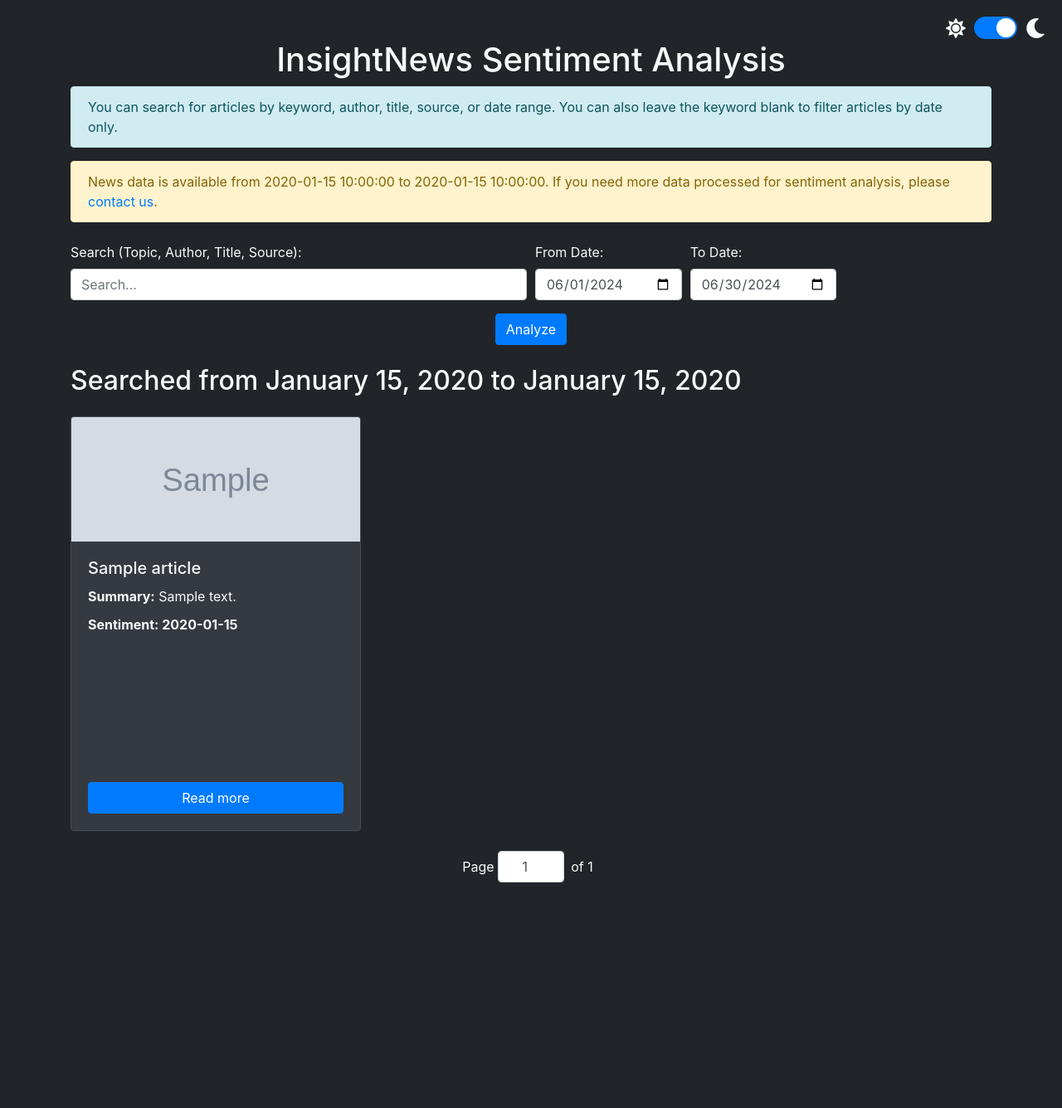
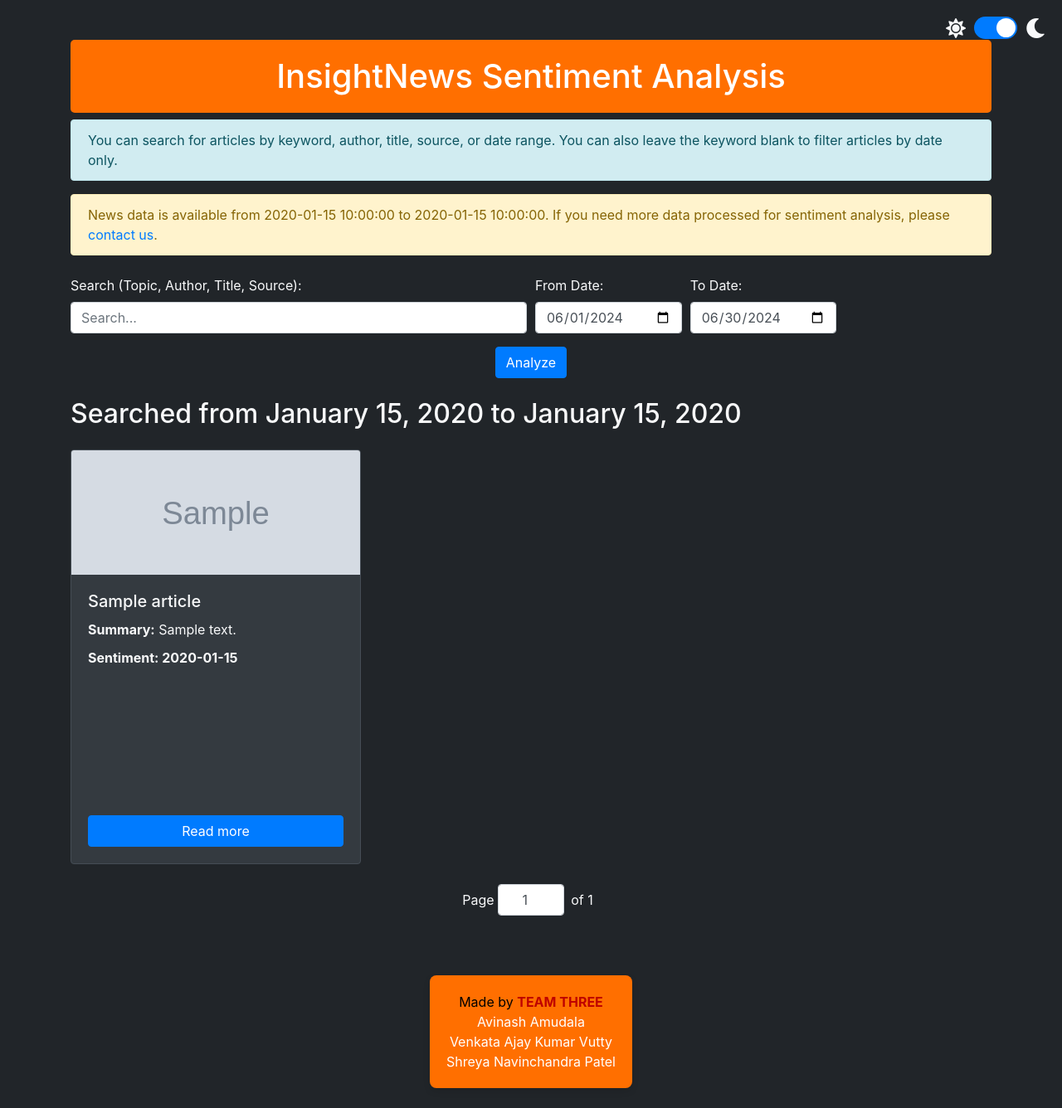
Before and after one commit to Avinash-Amudala/InsightNews-ISTE612, a Flask app: template src/templates/index.html in a window 1280 px wide. Shown: the whole page at 83% size. Before the commit the page ends 1064 px from the top, so only its background shows below. Run offline with Flask 3, Linux system fonts and the light colour scheme; the template is opened without the code that fills it: most values are stand-ins (such as "Sample title", 1, 10 or a date in 2020); grey boxes marked "Sample" are stand-in pictures; parts of the project's set-up code (start-up, migrations or seed data) failed here and were passed over; some libraries are stand-ins or nearby versions.

Commit message:
add credits and re-formart

```diff
--- a/src/templates/index.html
+++ b/src/templates/index.html
@@ -1,55 +1,68 @@
-<!doctype html>
+<!DOCTYPE html>
 <html lang="en">
+
 <head>
-    <meta charset="UTF-8">
-    <meta name="viewport" content="width=device-width, initial-scale=1, shrink-to-fit=no">
+    <meta charset="UTF-8" />
+    <meta name="viewport" content="width=device-width, initial-scale=1, shrink-to-fit=no" />
     <title>InsightNews Sentiment Analysis</title>
-    <link href="https://stackpath.bootstrapcdn.com/bootstrap/4.5.2/css/bootstrap.min.css" rel="stylesheet">
-    <link rel="stylesheet" href="https://cdnjs.cloudflare.com/ajax/libs/font-awesome/5.15.4/css/all.min.css">
+    <link href="https://stackpath.bootstrapcdn.com/bootstrap/4.5.2/css/bootstrap.min.css" rel="stylesheet" />
+    <link rel="stylesheet" href="https://cdnjs.cloudflare.com/ajax/libs/font-awesome/5.15.4/css/all.min.css" />
     <style>
         body.light-theme {
             background-color: #f8f9fa;
             color: #212529;
         }
+
         body.dark-theme {
             background-color: #212529;
             color: #f8f9fa;
         }
+
         .card {
-            transition: transform 0.2s ease-in-out, box-shadow 0.2s ease-in-out, background-color 0.3s, border 0.3s;
+            transition: transform 0.2s ease-in-out, box-shadow 0.2s ease-in-out,
+                background-color 0.3s, border 0.3s;
             min-height: 500px;
             display: flex;
             flex-direction: column;
             justify-content: space-between;
         }
+
         .card.light-theme {
             background-color: #ffffff;
             border: 1px solid #dee2e6;
         }
+
         .card.dark-theme {
             background-color: #343a40;
             border: 1px solid #454d55;
         }
+
         .card img {
             height: 150px;
             object-fit: cover;
         }
+
         .card-body {
             flex: 1;
             display: flex;
             flex-direction: column;
         }
-        .card-title, .card-text {
+
+        .card-title,
+        .card-text {
             flex-grow: 1;
             margin-bottom: 10px;
         }
+
         .card .btn {
             margin-top: auto;
         }
+
         .card:hover {
             transform: translateY(-10px);
             box-shadow: 0px 4px 15px rgba(0, 0, 0, 0.3);
         }
+
         .theme-switch-wrapper {
             position: fixed;
             top: 20px;
@@ -58,15 +71,18 @@
             align-items: center;
             z-index: 1050;
         }
+
         .theme-switch {
             display: flex;
             align-items: center;
         }
+
         .theme-switch input {
             height: 0;
             width: 0;
             visibility: hidden;
         }
+
         .theme-switch label {
             cursor: pointer;
             text-indent: -9999px;
@@ -78,8 +94,9 @@
             position: relative;
             margin: 0 10px;
         }
+
         .theme-switch label:after {
-            content: '';
+            content: "";
             position: absolute;
             top: 2px;
             left: 2px;
@@ -89,23 +106,29 @@
             border-radius: 90px;
             transition: 0.3s;
         }
-        .theme-switch input:checked + label {
+
+        .theme-switch input:checked+label {
             background: #007bff;
         }
-        .theme-switch input:checked + label:after {
+
+        .theme-switch input:checked+label:after {
             left: calc(100% - 2px);
             transform: translateX(-100%);
         }
+
         .theme-switch label:active:after {
             width: 30px;
         }
+
         .theme-icon {
             font-size: 1.5em;
         }
+
         .card-link {
             text-decoration: none;
             color: inherit;
         }
+
         .loading-overlay {
             position: fixed;
             top: 0;
@@ -118,57 +141,96 @@
             align-items: center;
             z-index: 1050;
         }
+
         .loading-spinner {
             text-align: center;
             color: white;
             font-size: 2rem;
         }
+
         .pagination .page-item.disabled .page-link {
             color: #6c757d;
             pointer-events: none;
             cursor: default;
         }
+
         .pagination .page-item.active .page-link {
             background-color: #007bff;
             border-color: #007bff;
         }
+
         .page-input {
             width: 80px;
             min-width: 60px;
             text-align: center;
         }
 
+        .footer-card {
+            background-color: #ff6f00;
+            color: #000000;
+            border-radius: 8px;
+            box-shadow: 0 4px 8px rgba(0, 0, 0, 0.1);
+            padding: 20px;
+            display: inline-block;
+            max-width: 500px;
+            margin: 0 auto;
+        }
+
+        .footer-card a {
+            color: #ffffff;
+            text-decoration: none;
+        }
+
+        .footer-card a:hover {
+            text-decoration: underline;
+        }
     </style>
 </head>
+
 <body>
     <div class="container mt-5">
-    <h1 class="text-center">InsightNews Sentiment Analysis</h1>
+        <h1 style="
+          background-color: #ff6f00;
+          color: #ffffff;
+          padding: 20px;
+          text-align: center;
+          border-radius: 5px;
+        ">
+            InsightNews Sentiment Analysis
+        </h1>
         <div class="alert alert-info" role="alert">
-        You can search for articles by keyword, author, title, source, or date range. You can also leave the keyword blank to filter articles by date only.
+            You can search for articles by keyword, author, title, source, or date
+            range. You can also leave the keyword blank to filter articles by date
+            only.
         </div>
         <div class="alert alert-warning" role="alert">
-        News data is available from {{ date_min }} to {{ date_max }}. If you need more data processed for sentiment analysis, please <a href="mailto:aa9429@rit.edu">contact us</a>.
+            News data is available from {{ date_min }} to {{ date_max }}. If you
+            need more data processed for sentiment analysis, please
+            <a href="mailto:aa9429@rit.edu">contact us</a>.
         </div>
         <form method="POST" action="{{ url_for('index') }}" class="my-4">
             <div class="form-row">
                 <div class="form-group col-md-6">
                     <label for="query">Search (Topic, Author, Title, Source):</label>
-                <input type="text" class="form-control" id="query" name="query" placeholder="Search..." value="{{ query }}">
+                    <input type="text" class="form-control" id="query" name="query" placeholder="Search..."
+                        value="{{ query }}" />
                 </div>
                 <div class="form-group col-md-2">
                     <label for="from_date">From Date:</label>
-                <input type="date" class="form-control" id="from_date" name="from_date" value="{{ from_date or '2024-06-01' }}">
+                    <input type="date" class="form-control" id="from_date" name="from_date"
+                        value="{{ from_date or '2024-06-01' }}" />
                 </div>
                 <div class="form-group col-md-2">
                     <label for="to_date">To Date:</label>
-                <input type="date" class="form-control" id="to_date" name="to_date" value="{{ to_date or '2024-06-30' }}">
+                    <input type="date" class="form-control" id="to_date" name="to_date"
+                        value="{{ to_date or '2024-06-30' }}" />
                 </div>
             </div>
             <div class="form-group col-md-12 d-flex justify-content-center">
                 <button type="submit" class="btn btn-primary">Analyze</button>
             </div>
         </form>
-    <div id="loading-overlay" class="loading-overlay" style="display:none;">
+        <div id="loading-overlay" class="loading-overlay" style="display: none">
             <div class="loading-spinner">
                 <div class="spinner-border" role="status">
                     <span class="sr-only">Loading...</span>
@@ -179,23 +241,15 @@
         <div id="articles-container">
             {% if articles %}
             <h2 class="my-4">
-            {% if query and from_date and to_date %}
-                Searched for "{{ query }}" from {{ from_date|dateformat }} to {{ to_date|dateformat }}
-            {% elif query and from_date %}
-                Searched for "{{ query }}" from {{ from_date|dateformat }}
-            {% elif query and to_date %}
-                Searched for "{{ query }}" up to {{ to_date|dateformat }}
-            {% elif from_date and to_date %}
-                Searched from {{ from_date|dateformat }} to {{ to_date|dateformat }}
-            {% elif from_date %}
-                Searched from {{ from_date|dateformat }}
-            {% elif to_date %}
-                Searched up to {{ to_date|dateformat }}
-            {% elif query %}
-                Searched for "{{ query }}"
-            {% else %}
-                Latest News
-            {% endif %}
+                {% if query and from_date and to_date %} Searched for "{{ query }}"
+                from {{ from_date|dateformat }} to {{ to_date|dateformat }} {% elif
+                query and from_date %} Searched for "{{ query }}" from {{
+                from_date|dateformat }} {% elif query and to_date %} Searched for "{{
+                query }}" up to {{ to_date|dateformat }} {% elif from_date and to_date
+                %} Searched from {{ from_date|dateformat }} to {{ to_date|dateformat
+                }} {% elif from_date %} Searched from {{ from_date|dateformat }} {%
+                elif to_date %} Searched up to {{ to_date|dateformat }} {% elif query
+                %} Searched for "{{ query }}" {% else %} Latest News {% endif %}
             </h2>
 
             <div class="row">
@@ -203,12 +257,17 @@
                 <div class="col-md-4 mb-4">
                     <a href="{{ article.url }}" class="card-link">
                         <div class="card {{ 'dark-theme' if theme == 'dark' else 'light-theme' }}">
-                        <img src="{{ article.image }}" class="card-img-top" alt="Image for {{ article.topic }}">
+                            <img src="{{ article.image }}" class="card-img-top" alt="Image for {{ article.topic }}" />
                             <div class="card-body">
                                 <h5 class="card-title">{{ article.title }}</h5>
-                            <p class="card-text"><strong>Summary:</strong> {{ article.summary }}</p>
-                            <p class="card-text"><strong>Sentiment: {{ article.sentiment }}</strong></p>
-                            <a href="{{ article.url }}" class="btn btn-primary mt-auto" target="_blank">Read more</a>
+                                <p class="card-text">
+                                    <strong>Summary:</strong> {{ article.summary }}
+                                </p>
+                                <p class="card-text">
+                                    <strong>Sentiment: {{ article.sentiment }}</strong>
+                                </p>
+                                <a href="{{ article.url }}" class="btn btn-primary mt-auto" target="_blank">Read
+                                    more</a>
                             </div>
                         </div>
                     </a>
@@ -219,29 +278,40 @@
                 <ul class="pagination justify-content-center">
                     {% if pagination.has_prev %}
                     <li class="page-item">
-                    <a class="page-link page-nav" href="{{ url_for('index', page=1, to_date=to_date if to_date else None, from_date=from_date if from_date else None, query=query if query else None) }}" aria-label="First" title="Go to first page">
+                        <a class="page-link page-nav"
+                            href="{{ url_for('index', page=1, to_date=to_date if to_date else None, from_date=from_date if from_date else None, query=query if query else None) }}"
+                            aria-label="First" title="Go to first page">
                             <span aria-hidden="true">&laquo;&laquo;</span>
                         </a>
                     </li>
                     <li class="page-item">
-                    <a class="page-link page-nav" href="{{ url_for('index', page=pagination.page - 1, to_date=to_date if to_date else None, from_date=from_date if from_date else None, query=query if query else None) }}" aria-label="Previous" title="Go to previous page">
+                        <a class="page-link page-nav"
+                            href="{{ url_for('index', page=pagination.page - 1, to_date=to_date if to_date else None, from_date=from_date if from_date else None, query=query if query else None) }}"
+                            aria-label="Previous" title="Go to previous page">
                             <span aria-hidden="true">&laquo;</span>
                         </a>
                     </li>
                     {% endif %}
                     <li class="page-item active d-flex align-items-center" data-current-page="{{ pagination.page }}">
                         <span class="align-self-center">Page&nbsp;</span>
-                    <input type="number" id="page-input" class="form-control page-input" value="{{ pagination.page }}" min="1" max="{{ pagination.pages }}" aria-label="Page number">
-                    <span class="align-self-center mx-2"> of {{ pagination.pages }}</span>
+                        <input type="number" id="page-input" class="form-control page-input"
+                            value="{{ pagination.page }}" min="1" max="{{ pagination.pages }}"
+                            aria-label="Page number" />
+                        <span class="align-self-center mx-2">
+                            of {{ pagination.pages }}</span>
                     </li>
                     {% if pagination.has_next %}
                     <li class="page-item">
-                    <a class="page-link page-nav" href="{{ url_for('index', page=pagination.page + 1, to_date=to_date if to_date else None, from_date=from_date if from_date else None, query=query if query else None) }}" aria-label="Next" title="Go to next page">
+                        <a class="page-link page-nav"
+                            href="{{ url_for('index', page=pagination.page + 1, to_date=to_date if to_date else None, from_date=from_date if from_date else None, query=query if query else None) }}"
+                            aria-label="Next" title="Go to next page">
                             <span aria-hidden="true">&raquo;</span>
                         </a>
                     </li>
                     <li class="page-item">
-                    <a class="page-link page-nav" href="{{ url_for('index', page=pagination.pages, to_date=to_date if to_date else None, from_date=from_date if from_date else None, query=query if query else None) }}" aria-label="Last" title="Go to last page">
+                        <a class="page-link page-nav"
+                            href="{{ url_for('index', page=pagination.pages, to_date=to_date if to_date else None, from_date=from_date if from_date else None, query=query if query else None) }}"
+                            aria-label="Last" title="Go to last page">
                             <span aria-hidden="true">&raquo;&raquo;</span>
                         </a>
                     </li>
@@ -249,7 +319,10 @@
                 </ul>
             </nav>
             {% else %}
-        <p class="text-center">No articles to display. Please use the search form above to find articles.</p>
+            <p class="text-center">
+                No articles to display. Please use the search form above to find
+                articles.
+            </p>
             {% endif %}
         </div>
     </div>
@@ -268,13 +341,13 @@
     <script>
         // Show the loading placeholder
         function showLoading() {
-        $('#loading-overlay').fadeIn();
+            $("#loading-overlay").fadeIn();
             simulateLoading();
         }
 
         // Hide the loading placeholder
         function hideLoading() {
-        $('#loading-overlay').fadeOut();
+            $("#loading-overlay").fadeOut();
         }
 
         // Simulate loading progress
@@ -285,7 +358,7 @@
                     clearInterval(interval);
                 } else {
                     percentage += 1;
-                $('#loading-progress').text(percentage + '% Loaded');
+                    $("#loading-progress").text(percentage + "% Loaded");
                 }
             }, 50);
         }
@@ -293,66 +366,93 @@
         // Apply theme based on saved preference
         function applyTheme(theme) {
             const body = document.body;
-        body.classList.toggle('dark-theme', theme === 'dark');
-        body.classList.toggle('light-theme', theme !== 'dark');
-        document.querySelectorAll('.card').forEach(card => {
-            card.classList.toggle('dark-theme', theme === 'dark');
-            card.classList.toggle('light-theme', theme !== 'dark');
+            body.classList.toggle("dark-theme", theme === "dark");
+            body.classList.toggle("light-theme", theme !== "dark");
+            document.querySelectorAll(".card").forEach((card) => {
+                card.classList.toggle("dark-theme", theme === "dark");
+                card.classList.toggle("light-theme", theme !== "dark");
             });
-        document.getElementById('theme-toggle').checked = theme === 'dark';
+            document.getElementById("theme-toggle").checked = theme === "dark";
         }
 
         // Toggle theme between light and dark
         function toggleTheme() {
-        const theme = localStorage.getItem('theme') === 'dark' ? 'light' : 'dark';
-        localStorage.setItem('theme', theme);
+            const theme =
+                localStorage.getItem("theme") === "dark" ? "light" : "dark";
+            localStorage.setItem("theme", theme);
             applyTheme(theme);
         }
 
-    document.addEventListener('DOMContentLoaded', () => {
-    const savedTheme = localStorage.getItem('theme') || 'dark';
+        document.addEventListener("DOMContentLoaded", () => {
+            const savedTheme = localStorage.getItem("theme") || "dark";
             applyTheme(savedTheme);
-    document.getElementById('theme-toggle').addEventListener('change', toggleTheme);
+            document
+                .getElementById("theme-toggle")
+                .addEventListener("change", toggleTheme);
 
             // Get the current page from data attribute and set the page input
-    const currentPageElement = document.querySelector('.pagination .page-item.active');
+            const currentPageElement = document.querySelector(
+                ".pagination .page-item.active"
+            );
             if (currentPageElement) {
                 const currentPage = currentPageElement.dataset.currentPage;
-        document.getElementById('page-input').value = currentPage;
+                document.getElementById("page-input").value = currentPage;
             }
 
             // Set dynamic default dates
-    document.getElementById('from_date').value = document.getElementById('from_date').value || '2024-06-01';
-    document.getElementById('to_date').value = document.getElementById('to_date').value || '2024-06-30';
+            document.getElementById("from_date").value =
+                document.getElementById("from_date").value || "2024-06-01";
+            document.getElementById("to_date").value =
+                document.getElementById("to_date").value || "2024-06-30";
         });
 
         // Form submission event handler
-    $('form').on('submit', function () {
+        $("form").on("submit", function () {
             showLoading();
             // Allow the form to submit naturally
         });
 
         // Pagination link click event handler
-    $(document).on('click', '.page-nav', function (e) {
+        $(document).on("click", ".page-nav", function (e) {
             e.preventDefault();
             showLoading();
-        window.location.href = $(this).attr('href');
+            window.location.href = $(this).attr("href");
         });
 
         // Update page input change event handler to include max page validation
-    $('#page-input').on('change', function () {
+        $("#page-input").on("change", function () {
             let page = $(this).val();
-        let maxPage = parseInt($(this).attr('max'), 10);
+            let maxPage = parseInt($(this).attr("max"), 10);
             if (page < 1 || isNaN(page)) page = 1;
             if (page > maxPage) page = maxPage;
             showLoading();
-        window.location.href = "{{ url_for('index', query=query if query else None, from_date=from_date if from_date else None, to_date=to_date if to_date else None) }}?page=" + page;
+            window.location.href =
+                "{{ url_for('index', query=query if query else None, from_date=from_date if from_date else None, to_date=to_date if to_date else None) }}?page=" +
+                page;
         });
 
         // Ensure loading placeholder is hidden after page load
-    $(window).on('load', function() {
+        $(window).on("load", function () {
             hideLoading();
         });
     </script>
+    <footer class="text-center mt-5 py-4">
+        <div class="footer-card">
+            <p class="mb-0">
+                Made by
+                <span style="color: #bf0000; font-weight: bold">TEAM THREE</span>
+            </p>
+            <p class="mb-0">
+                <a href="mailto:aa9429@rit.edu">Avinash Amudala</a>
+            </p>
+            <p class="mb-0">
+                <a href="mailto:vv7988@rit.edu">Venkata Ajay Kumar Vutty</a>
+            </p>
+            <p class="mb-0">
+                <a href="mailto:sp4300@rit.edu">Shreya Navinchandra Patel</a>
+            </p>
+        </div>
+    </footer>
 </body>
+
 </html>
```
Lines whose indentation alone changed are shown as unchanged.
